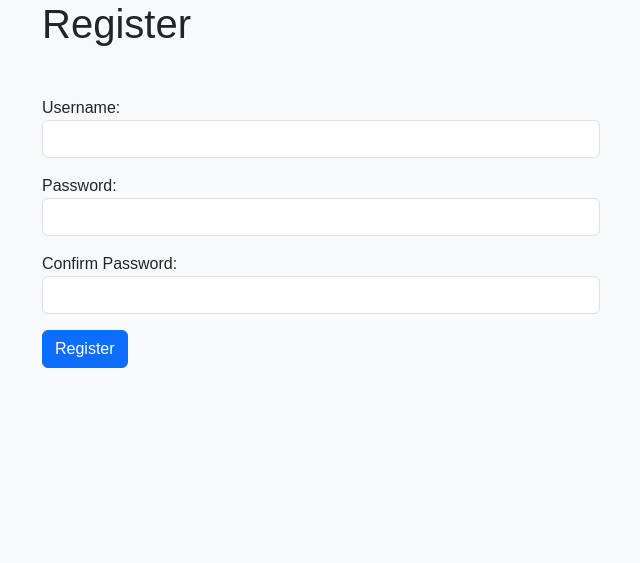
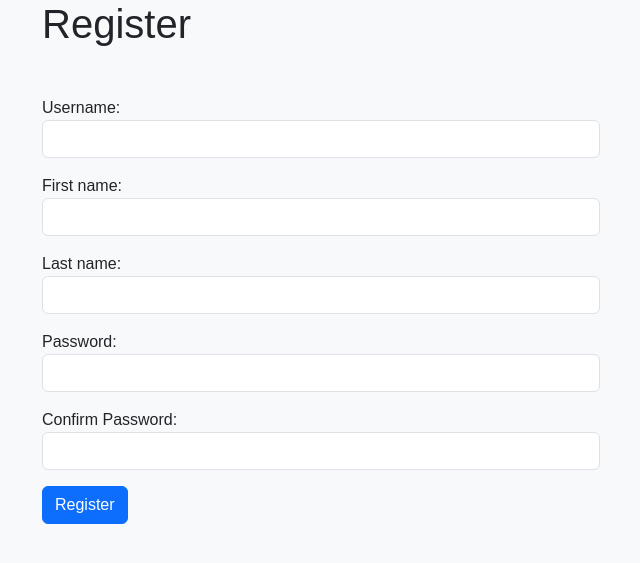
Before and after one commit to cameron-mg/UNI_Distributed-and-Enterprise-Software-Development, a Django app: page /register/ in a window 1280 px wide. Shown: the part 56-619 px from the top of the page, without its empty margins (40-680 px from the left). Run offline with Django 4.2, Linux system fonts and the light colour scheme; some libraries are stand-ins or nearby versions.

Commit message:
CMG - Added first and last name to user, changed models, forms and added decorators

```diff
--- a/app/forms.py
+++ b/app/forms.py
@@ -5,6 +5,8 @@ from django.utils.html import format_html
 
 class UserRegistrationForm(forms.Form):
     username = forms.CharField(widget=forms.TextInput(attrs={'class': 'form-control'}), max_length=100)
+    first_name = forms.CharField(widget=forms.TextInput(attrs={'class': 'form-control'}), max_length=100)
+    last_name = forms.CharField(widget=forms.TextInput(attrs={'class': 'form-control'}), max_length=100)
     password1 = forms.CharField(widget=forms.PasswordInput(attrs={'class': 'form-control'}), label="Password")
     password2 = forms.CharField(widget=forms.PasswordInput(attrs={'class': 'form-control'}), label="Confirm Password")
 
--- a/app/models.py
+++ b/app/models.py
@@ -79,6 +79,8 @@ class accountRequest(models.Model):
     id = models.AutoField(primary_key=True, unique=True)
     user = models.CharField(max_length=100)
     psw = models.CharField(max_length=100)
+    first_name = models.CharField(max_length=100)
+    last_name = models.CharField(max_length=100)
 
 
 # Account Manager
--- a/app/templates/app/cinemamanager/pendingRequests.html
+++ b/app/templates/app/cinemamanager/pendingRequests.html
@@ -12,12 +12,16 @@ Pending Requests
           <thead>
             <tr>
               <th>User</th>
+              <th>First Name</th>
+              <th>Surname</th>
             </tr>
           </thead>
           <tbody>
           {% for ur in userrequests %}
               <tr>
                   <td>{{ ur.user }}</td>
+                  <td>{{ ur.first_name }}</td>
+                  <td>{{ ur.last_name }}</td>
                   <td>
                     <a href="{% url 'acceptAccountRequest' ur.pk %}" class="btn btn-success me-2" role="button" aria-pressed="true">Accept</a>
                   </td>
--- a/app/views.py
+++ b/app/views.py
@@ -37,6 +37,8 @@ def aboutUs(request):
 def contactUs(request):
     return render(request, 'app/contactUs.html')
 
+@login_required
+@user_passes_test(RoleCheck("STUDENT", "CLUBREP", "CINEMAMAN", "ACCOUNTMAN"))
 def roleHomeLink(request):
     role = request.user.role
     if role == "CLUBREP":
@@ -101,6 +103,8 @@ def register_request(request):
 
             newAccount = accountRequest(
                 user = form.cleaned_data["username"],
+                first_name = form.cleaned_data["first_name"],
+                last_name = form.cleaned_data["last_name"],
                 psw = password1
             )
             newAccount.save()
@@ -686,7 +690,11 @@ def cmPending(request):
 @user_passes_test(RoleCheck("CINEMAMAN"))
 def acceptAccountRequest(request, pk):
     accreq = accountRequest.objects.all().filter(pk=pk).get()
-    User.objects.create_user(username=accreq.user, password=accreq.psw, role=User.Role.STUDENT)
+    User.objects.create_user(username=accreq.user,
+                             password=accreq.psw,
+                             first_name = accreq.first_name,
+                             last_name = accreq.last_name,
+                             role=User.Role.STUDENT)
     accreq.delete()
     return redirect("cmPending")
 
@@ -707,13 +715,16 @@ def amHome(request):
     clubs = Club.objects.all()
     return render(request, "app/accountmanager/amHome.html", {"users" : users, "clubReps" : clubReps, "clubs" : clubs})
 
-
+@login_required
+@user_passes_test(RoleCheck("ACCOUNTMAN"))
 def ViewDetails(request, pk):
     clubRep = ClubRep.objects.get(pk=pk)
     user = User.objects.get(pk=pk)
 
     return render(request, 'app/accountmanager/amViewDetails.html', { "clubRep" : clubRep, "user" : user})
 
+@login_required
+@user_passes_test(RoleCheck("ACCOUNTMAN"))
 def ClubDetails(request, pk):
     club = Club.objects.get(pk=pk)
     students = Student.objects.all()
```
Also changed, not shown: app/migrations/0001_initial.py.
